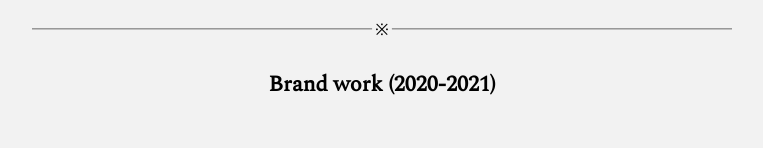
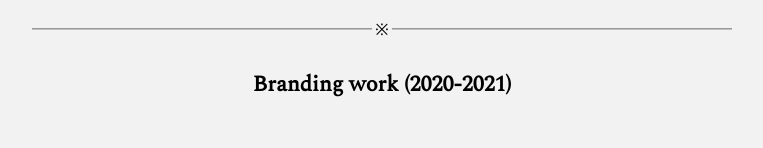
Before and after one commit to droom/nl-little-mouse, a plain HTML site: page index.html in a window 1280 px wide. Shown: the part 5506-5654 px from the top of the page, without its empty margins (258-1021 px from the left). Drawn offline with nearby package versions, Linux system fonts and the light colour scheme.

Commit message:
updates title

```diff
--- a/index.html
+++ b/index.html
@@ -185,7 +185,7 @@
          </section>
          <section class="wrap">
             <span class="chapter hr"><label class="stamp">※</label></span>
-            <h3 class="h3">Brand work (2020-2021)</h3>
+            <h3 class="h3">Branding work (2020-2021)</h3>
             <div class="grid-3">
                <figure>
                   <img src="img/previous/techish.webp" class="max round" alt="">
```
